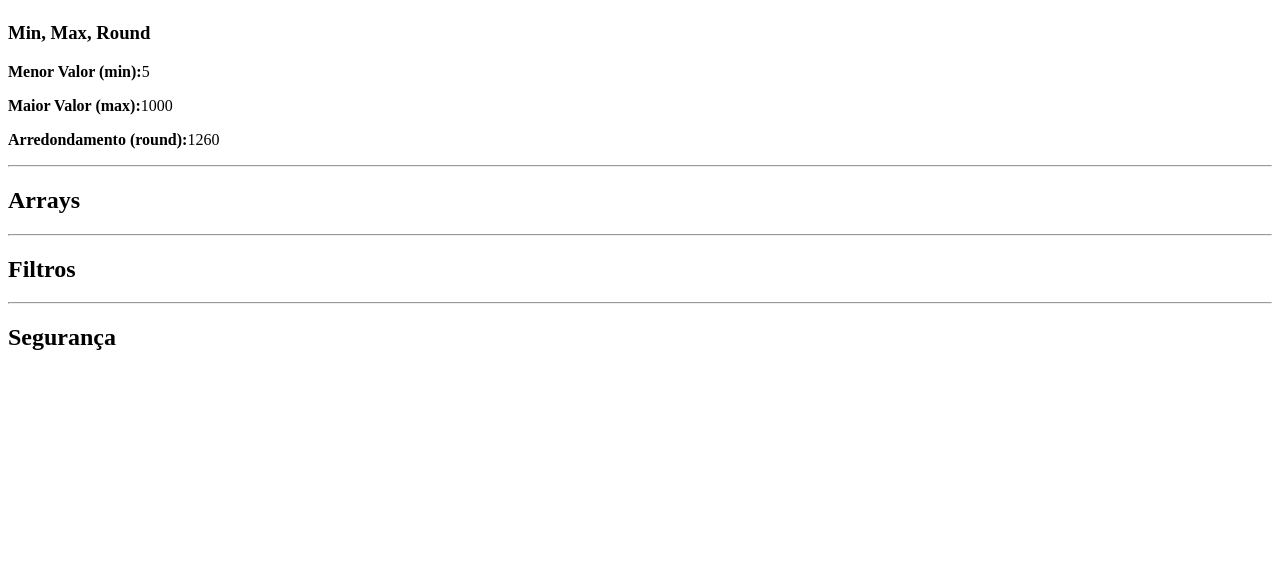
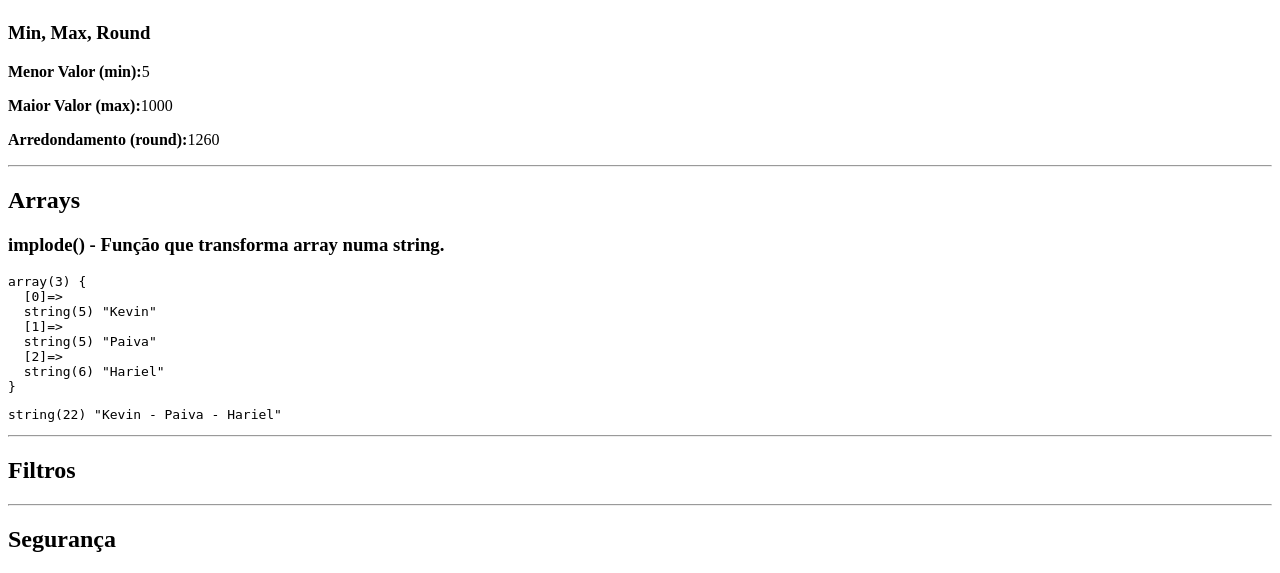
Before and after one commit to tanaka-11/aulas-php, a PHP site: page /07-funcoes-nativas.php in a window 1280 px wide. Shown: the part 672-1245 px from the top of the page. Before the commit the page ends 1022 px from the top, so only its background shows below. Run offline with PHP 8.4, Linux system fonts and the light colour scheme.

Commit message:
Exemplo da função nativa - implode()

```diff
--- a/07-funcoes-nativas.php
+++ b/07-funcoes-nativas.php
@@ -67,7 +67,15 @@ h1 {text-align: center;}
     <hr>
 
     <h2>Arrays</h2>
+    <h3>implode() - Função que transforma array numa string.</h3>
 
+    <?php
+        $cantores = ["Kevin", "Paiva", "Hariel"];
+        $textoCantor = implode(" - ", $cantores);
+    ?>
+
+    <pre><?=var_dump($cantores)?></pre>
+    <pre><?=var_dump($textoCantor)?></pre>
     <hr>
 
     <h2>Filtros</h2>
```
